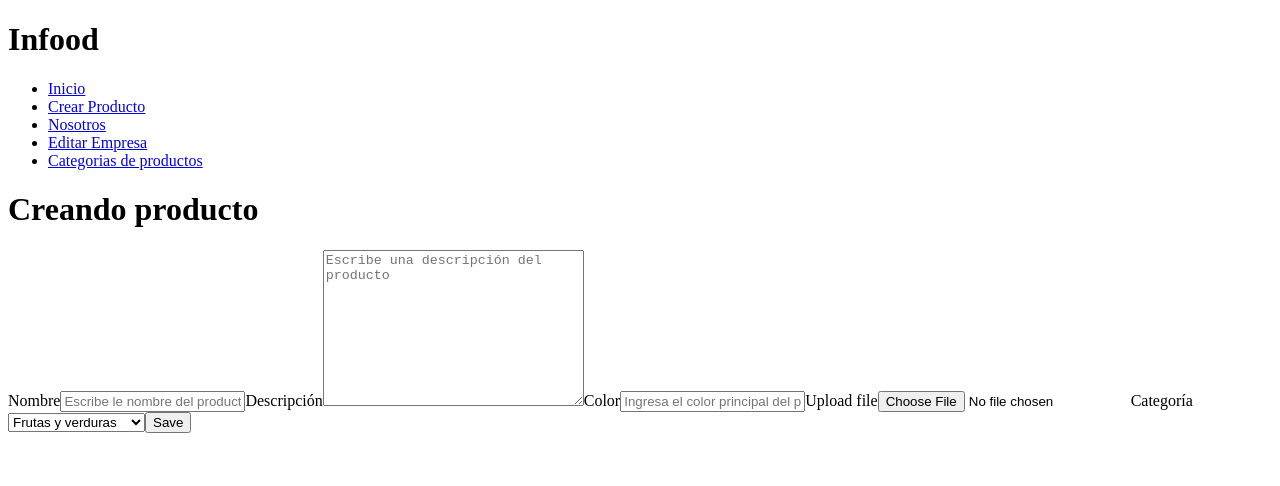
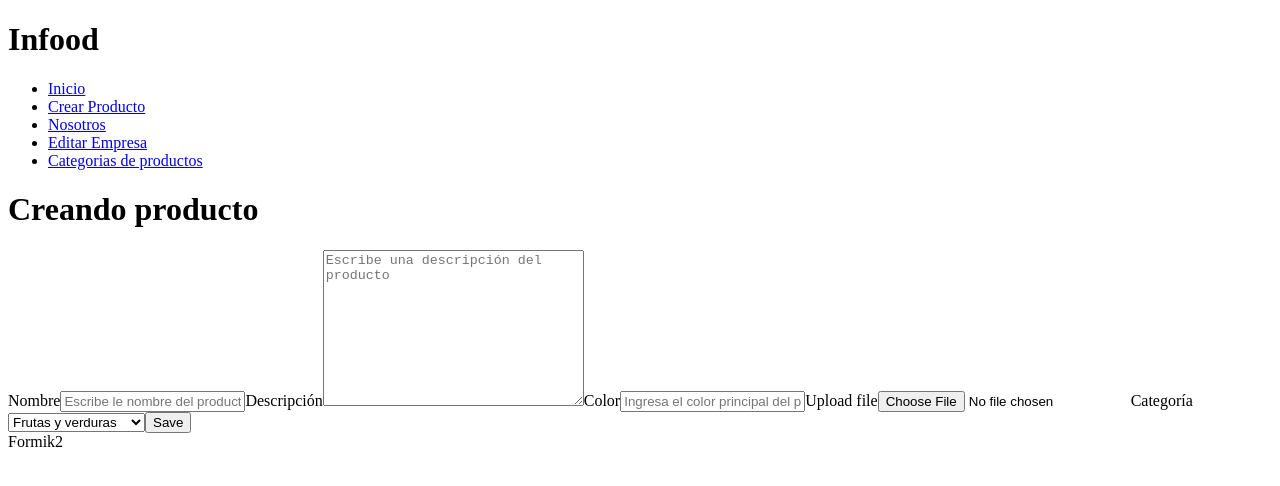
Before and after one commit to Rest02/Blog-MERN, a React (Vite) app in the folder client/: page /newProduct in a window 1280 px wide. Shown: the top 486 px of the page. Built offline with nearby package versions, Linux system fonts and the light colour scheme; the HTML template or start-up script is replaced by a standard one.

Commit message:
0.7.0 Creando parte nueva del formik

```diff
--- /dev/null
+++ b/client/src/components/Formik2.jsx
@@ -0,0 +1,9 @@
+import React from 'react'
+
+function Formik2() {
+  return (
+    <div>Formik2</div>
+  )
+}
+
+export default Formik2
--- a/client/src/pages/ProductForm.jsx
+++ b/client/src/pages/ProductForm.jsx
@@ -2,7 +2,7 @@ import { Form, Formik, validateYupSchema } from "formik";
 import { useNavigate, useParams } from "react-router-dom";
 import { useInfood } from "../Context/Context";
 import { useEffect, useState } from "react";
-
+import Formik2 from '../components/Formik2'
 function ProductForm() {
   const navigate = useNavigate();
   const params = useParams();
@@ -190,6 +190,7 @@ function ProductForm() {
           </Form>
         )}
       </Formik>
+      <Formik2/>
     </div>
   );
 }
```
